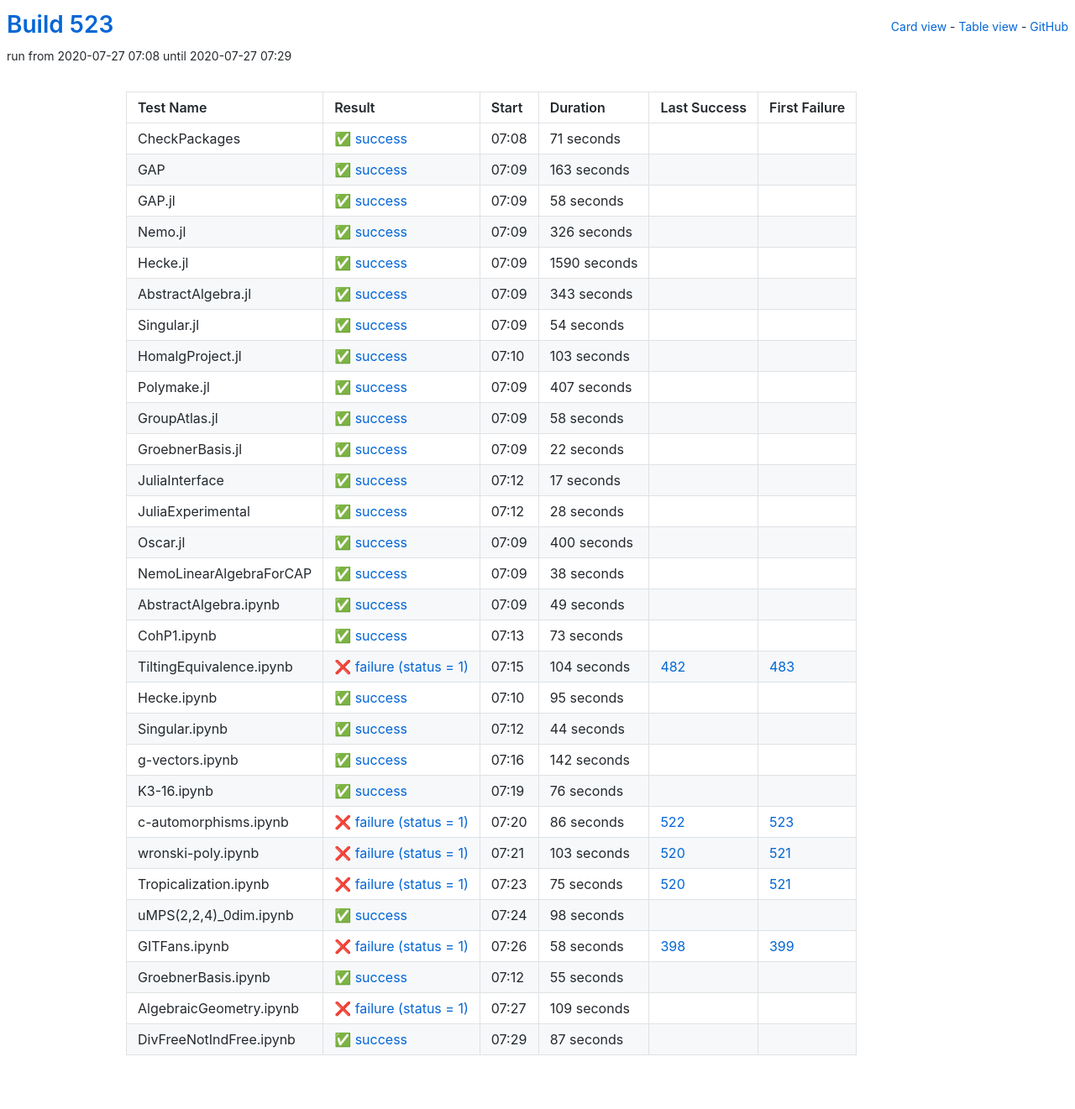
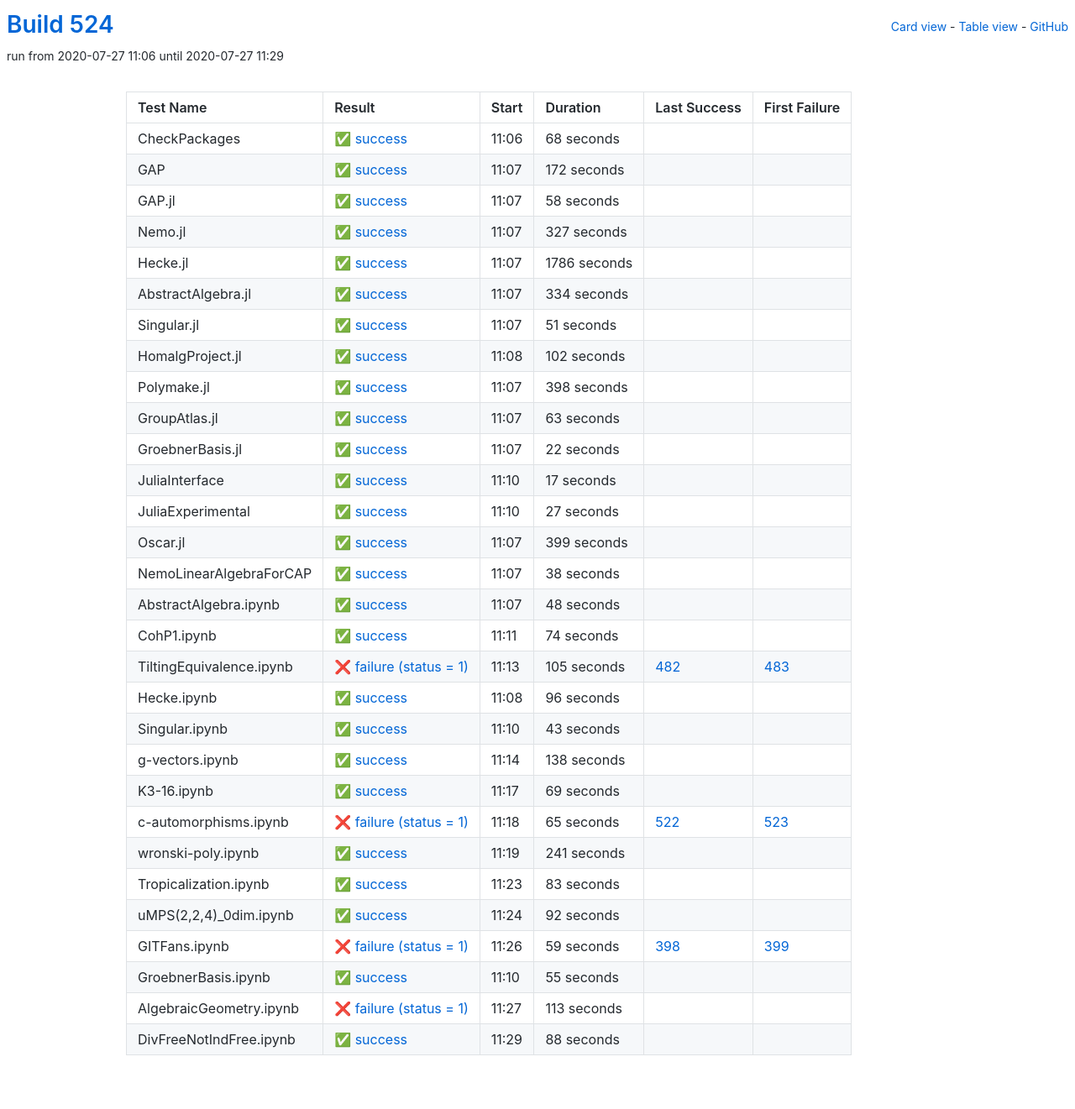
Before and after one commit to oscar-system/oscar-ci-status-stable, a Jekyll site: the page built from table.html, in a window 1280 px wide. Shown: the whole page at 84% size. Built offline with Jekyll 4.4.1, drawn with Linux system fonts in a browser that asks for light colours.

Commit message:
Build #524

```diff
--- a/_data/ci.yml
+++ b/_data/ci.yml
@@ -1,6 +1,6 @@
 ---
-build: 523
-build_url: https://oscarci.mathematik.uni-kl.de/job/oscar-stable/523/
+build: 524
+build_url: https://oscarci.mathematik.uni-kl.de/job/oscar-stable/524/
 job: oscar-stable
 organization: oscar-system
 repo: oscar-ci-status-stable
@@ -8,32 +8,32 @@ repourl: https://github.com/oscar-system/oscar-ci-status-stable
 tests:
 - name: CheckPackages
   id: checkpackages
-  log: https://oscarci.mathematik.uni-kl.de/job/oscar-stable/523/artifact/logs/build-523/CheckPackages.log
-  start: 2020-07-27 07:08
+  log: https://oscarci.mathematik.uni-kl.de/job/oscar-stable/524/artifact/logs/build-524/CheckPackages.log
+  start: 2020-07-27 11:06
   success: true
   exitcode: 0
   status: success
-  duration: 71
+  duration: 68
   last_success: false
   last_success_url:
   first_failure: false
   first_failure_url:
 - name: GAP
   id: gap
-  log: https://oscarci.mathematik.uni-kl.de/job/oscar-stable/523/artifact/logs/build-523/GAP.log
-  start: 2020-07-27 07:09
+  log: https://oscarci.mathematik.uni-kl.de/job/oscar-stable/524/artifact/logs/build-524/GAP.log
+  start: 2020-07-27 11:07
   success: true
   exitcode: 0
   status: success
-  duration: 163
+  duration: 172
   last_success: false
   last_success_url:
   first_failure: false
   first_failure_url:
 - name: GAP.jl
   id: gap-jl
-  log: https://oscarci.mathematik.uni-kl.de/job/oscar-stable/523/artifact/logs/build-523/GAP.jl.log
-  start: 2020-07-27 07:09
+  log: https://oscarci.mathematik.uni-kl.de/job/oscar-stable/524/artifact/logs/build-524/GAP.jl.log
+  start: 2020-07-27 11:07
   success: true
   exitcode: 0
   status: success
@@ -44,92 +44,92 @@ tests:
   first_failure_url:
 - name: Nemo.jl
   id: nemo-jl
-  log: https://oscarci.mathematik.uni-kl.de/job/oscar-stable/523/artifact/logs/build-523/Nemo.jl.log
-  start: 2020-07-27 07:09
+  log: https://oscarci.mathematik.uni-kl.de/job/oscar-stable/524/artifact/logs/build-524/Nemo.jl.log
+  start: 2020-07-27 11:07
   success: true
   exitcode: 0
   status: success
-  duration: 326
+  duration: 327
   last_success: false
   last_success_url:
   first_failure: false
   first_failure_url:
 - name: Hecke.jl
   id: hecke-jl
-  log: https://oscarci.mathematik.uni-kl.de/job/oscar-stable/523/artifact/logs/build-523/Hecke.jl.log
-  start: 2020-07-27 07:09
+  log: https://oscarci.mathematik.uni-kl.de/job/oscar-stable/524/artifact/logs/build-524/Hecke.jl.log
+  start: 2020-07-27 11:07
   success: true
   exitcode: 0
   status: success
-  duration: 1590
+  duration: 1786
   last_success: false
   last_success_url:
   first_failure: false
   first_failure_url:
 - name: AbstractAlgebra.jl
   id: abstractalgebra-jl
-  log: https://oscarci.mathematik.uni-kl.de/job/oscar-stable/523/artifact/logs/build-523/AbstractAlgebra.jl.log
-  start: 2020-07-27 07:09
+  log: https://oscarci.mathematik.uni-kl.de/job/oscar-stable/524/artifact/logs/build-524/AbstractAlgebra.jl.log
+  start: 2020-07-27 11:07
   success: true
   exitcode: 0
   status: success
-  duration: 343
+  duration: 334
   last_success: false
   last_success_url:
   first_failure: false
   first_failure_url:
 - name: Singular.jl
   id: singular-jl
-  log: https://oscarci.mathematik.uni-kl.de/job/oscar-stable/523/artifact/logs/build-523/Singular.jl.log
-  start: 2020-07-27 07:09
+  log: https://oscarci.mathematik.uni-kl.de/job/oscar-stable/524/artifact/logs/build-524/Singular.jl.log
+  start: 2020-07-27 11:07
   success: true
   exitcode: 0
   status: success
-  duration: 54
+  duration: 51
   last_success: false
   last_success_url:
   first_failure: false
   first_failure_url:
 - name: HomalgProject.jl
   id: homalgproject-jl
-  log: https://oscarci.mathematik.uni-kl.de/job/oscar-stable/523/artifact/logs/build-523/HomalgProject.jl.log
-  start: 2020-07-27 07:10
+  log: https://oscarci.mathematik.uni-kl.de/job/oscar-stable/524/artifact/logs/build-524/HomalgProject.jl.log
+  start: 2020-07-27 11:08
   success: true
   exitcode: 0
   status: success
-  duration: 103
+  duration: 102
   last_success: false
   last_success_url:
   first_failure: false
   first_failure_url:
 - name: Polymake.jl
   id: polymake-jl
-  log: https://oscarci.mathematik.uni-kl.de/job/oscar-stable/523/artifact/logs/build-523/Polymake.jl.log
-  start: 2020-07-27 07:09
+  log: https://oscarci.mathematik.uni-kl.de/job/oscar-stable/524/artifact/logs/build-524/Polymake.jl.log
+  start: 2020-07-27 11:07
   success: true
   exitcode: 0
   status: success
-  duration: 407
+  duration: 398
   last_success: false
   last_success_url:
   first_failure: false
   first_failure_url:
 - name: GroupAtlas.jl
   id: groupatlas-jl
-  log: https://oscarci.mathematik.uni-kl.de/job/oscar-stable/523/artifact/logs/build-523/GroupAtlas.jl.log
-  start: 2020-07-27 07:09
+  log: https://oscarci.mathematik.uni-kl.de/job/oscar-stable/524/artifact/logs/build-524/GroupAtlas.jl.log
+  start: 2020-07-27 11:07
   success: true
   exitcode: 0
   status: success
-  duration: 58
+  duration: 63
   last_success: false
   last_success_url:
   first_failure: false
   first_failure_url:
 - name: GroebnerBasis.jl
   id: groebnerbasis-jl
-  log: https://oscarci.mathematik.uni-kl.de/job/oscar-stable/523/artifact/logs/build-523/GroebnerBasis.jl.log
-  start: 2020-07-27 07:09
+  log: https://oscarci.mathematik.uni-kl.de/job/oscar-stable/524/artifact/logs/build-524/GroebnerBasis.jl.log
+  start: 2020-07-27 11:07
   success: true
   exitcode: 0
   status: success
@@ -140,8 +140,8 @@ tests:
   first_failure_url:
 - name: JuliaInterface
   id: juliainterface
-  log: https://oscarci.mathematik.uni-kl.de/job/oscar-stable/523/artifact/logs/build-523/JuliaInterface.log
-  start: 2020-07-27 07:12
+  log: https://oscarci.mathematik.uni-kl.de/job/oscar-stable/524/artifact/logs/build-524/JuliaInterface.log
+  start: 2020-07-27 11:10
   success: true
   exitcode: 0
   status: success
@@ -152,32 +152,32 @@ tests:
   first_failure_url:
 - name: JuliaExperimental
   id: juliaexperimental
-  log: https://oscarci.mathematik.uni-kl.de/job/oscar-stable/523/artifact/logs/build-523/JuliaExperimental.log
-  start: 2020-07-27 07:12
+  log: https://oscarci.mathematik.uni-kl.de/job/oscar-stable/524/artifact/logs/build-524/JuliaExperimental.log
+  start: 2020-07-27 11:10
   success: true
   exitcode: 0
   status: success
-  duration: 28
+  duration: 27
   last_success: false
   last_success_url:
   first_failure: false
   first_failure_url:
 - name: Oscar.jl
   id: oscar-jl
-  log: https://oscarci.mathematik.uni-kl.de/job/oscar-stable/523/artifact/logs/build-523/Oscar.jl.log
-  start: 2020-07-27 07:09
+  log: https://oscarci.mathematik.uni-kl.de/job/oscar-stable/524/artifact/logs/build-524/Oscar.jl.log
+  start: 2020-07-27 11:07
   success: true
   exitcode: 0
   status: success
-  duration: 400
+  duration: 399
   last_success: false
   last_success_url:
   first_failure: false
   first_failure_url:
 - name: NemoLinearAlgebraForCAP
   id: nemolinearalgebraforcap
-  log: https://oscarci.mathematik.uni-kl.de/job/oscar-stable/523/artifact/logs/build-523/NemoLinearAlgebraForCAP.log
-  start: 2020-07-27 07:09
+  log: https://oscarci.mathematik.uni-kl.de/job/oscar-stable/524/artifact/logs/build-524/NemoLinearAlgebraForCAP.log
+  start: 2020-07-27 11:07
   success: true
   exitcode: 0
   status: success
@@ -188,152 +188,152 @@ tests:
   first_failure_url:
 - name: AbstractAlgebra.ipynb
   id: abstractalgebra-ipynb
-  log: https://oscarci.mathematik.uni-kl.de/job/oscar-stable/523/artifact/logs/build-523/AbstractAlgebra.ipynb.log
-  start: 2020-07-27 07:09
+  log: https://oscarci.mathematik.uni-kl.de/job/oscar-stable/524/artifact/logs/build-524/AbstractAlgebra.ipynb.log
+  start: 2020-07-27 11:07
   success: true
   exitcode: 0
   status: success
-  duration: 49
+  duration: 48
   last_success: false
   last_success_url:
   first_failure: false
   first_failure_url:
 - name: CohP1.ipynb
   id: cohp1-ipynb
-  log: https://oscarci.mathematik.uni-kl.de/job/oscar-stable/523/artifact/logs/build-523/CohP1.ipynb.log
-  start: 2020-07-27 07:13
+  log: https://oscarci.mathematik.uni-kl.de/job/oscar-stable/524/artifact/logs/build-524/CohP1.ipynb.log
+  start: 2020-07-27 11:11
   success: true
   exitcode: 0
   status: success
-  duration: 73
+  duration: 74
   last_success: false
   last_success_url:
   first_failure: false
   first_failure_url:
 - name: TiltingEquivalence.ipynb
   id: tiltingequivalence-ipynb
-  log: https://oscarci.mathematik.uni-kl.de/job/oscar-stable/523/artifact/logs/build-523/TiltingEquivalence.ipynb.log
-  start: 2020-07-27 07:15
+  log: https://oscarci.mathematik.uni-kl.de/job/oscar-stable/524/artifact/logs/build-524/TiltingEquivalence.ipynb.log
+  start: 2020-07-27 11:13
   success: false
   exitcode: 1
   status: failure
-  duration: 104
+  duration: 105
   last_success: 482
   last_success_url: https://oscarci.mathematik.uni-kl.de/job/oscar-stable/482/
   first_failure: 483
   first_failure_url: https://oscarci.mathematik.uni-kl.de/job/oscar-stable/483/
 - name: Hecke.ipynb
   id: hecke-ipynb
-  log: https://oscarci.mathematik.uni-kl.de/job/oscar-stable/523/artifact/logs/build-523/Hecke.ipynb.log
-  start: 2020-07-27 07:10
+  log: https://oscarci.mathematik.uni-kl.de/job/oscar-stable/524/artifact/logs/build-524/Hecke.ipynb.log
+  start: 2020-07-27 11:08
   success: true
   exitcode: 0
   status: success
-  duration: 95
+  duration: 96
   last_success: false
   last_success_url:
   first_failure: false
   first_failure_url:
 - name: Singular.ipynb
   id: singular-ipynb
-  log: https://oscarci.mathematik.uni-kl.de/job/oscar-stable/523/artifact/logs/build-523/Singular.ipynb.log
-  start: 2020-07-27 07:12
+  log: https://oscarci.mathematik.uni-kl.de/job/oscar-stable/524/artifact/logs/build-524/Singular.ipynb.log
+  start: 2020-07-27 11:10
   success: true
   exitcode: 0
   status: success
-  duration: 44
+  duration: 43
   last_success: false
   last_success_url:
   first_failure: false
   first_failure_url:
 - name: g-vectors.ipynb
   id: g-vectors-ipynb
-  log: https://oscarci.mathematik.uni-kl.de/job/oscar-stable/523/artifact/logs/build-523/g-vectors.ipynb.log
-  start: 2020-07-27 07:16
+  log: https://oscarci.mathematik.uni-kl.de/job/oscar-stable/524/artifact/logs/build-524/g-vectors.ipynb.log
+  start: 2020-07-27 11:14
   success: true
   exitcode: 0
   status: success
-  duration: 142
+  duration: 138
   last_success: false
   last_success_url:
   first_failure: false
   first_failure_url:
 - name: K3-16.ipynb
   id: k3-16-ipynb
-  log: https://oscarci.mathematik.uni-kl.de/job/oscar-stable/523/artifact/logs/build-523/K3-16.ipynb.log
-  start: 2020-07-27 07:19
+  log: https://oscarci.mathematik.uni-kl.de/job/oscar-stable/524/artifact/logs/build-524/K3-16.ipynb.log
+  start: 2020-07-27 11:17
   success: true
   exitcode: 0
   status: success
-  duration: 76
+  duration: 69
   last_success: false
   last_success_url:
   first_failure: false
   first_failure_url:
 - name: c-automorphisms.ipynb
   id: c-automorphisms-ipynb
-  log: https://oscarci.mathematik.uni-kl.de/job/oscar-stable/523/artifact/logs/build-523/c-automorphisms.ipynb.log
-  start: 2020-07-27 07:20
+  log: https://oscarci.mathematik.uni-kl.de/job/oscar-stable/524/artifact/logs/build-524/c-automorphisms.ipynb.log
+  start: 2020-07-27 11:18
   success: false
   exitcode: 1
   status: failure
-  duration: 86
+  duration: 65
   last_success: 522
   last_success_url: https://oscarci.mathematik.uni-kl.de/job/oscar-stable/522/
   first_failure: 523
   first_failure_url: https://oscarci.mathematik.uni-kl.de/job/oscar-stable/523/
 - name: wronski-poly.ipynb
   id: wronski-poly-ipynb
-  log: https://oscarci.mathematik.uni-kl.de/job/oscar-stable/523/artifact/logs/build-523/wronski-poly.ipynb.log
-  start: 2020-07-27 07:21
-  success: false
-  exitcode: 1
-  status: failure
-  duration: 103
-  last_success: 520
-  last_success_url: https://oscarci.mathematik.uni-kl.de/job/oscar-stable/520/
-  first_failure: 521
-  first_failure_url: https://oscarci.mathematik.uni-kl.de/job/oscar-stable/521/
-- name: Tropicalization.ipynb
-  id: tropicalization-ipynb
-  log: https://oscarci.mathematik.uni-kl.de/job/oscar-stable/523/artifact/logs/build-523/Tropicalization.ipynb.log
-  start: 2020-07-27 07:23
-  success: false
-  exitcode: 1
-  status: failure
-  duration: 75
-  last_success: 520
-  last_success_url: https://oscarci.mathematik.uni-kl.de/job/oscar-stable/520/
-  first_failure: 521
-  first_failure_url: https://oscarci.mathematik.uni-kl.de/job/oscar-stable/521/
-- name: uMPS(2,2,4)_0dim.ipynb
-  id: umps-2-2-4-0dim-ipynb
-  log: https://oscarci.mathematik.uni-kl.de/job/oscar-stable/523/artifact/logs/build-523/uMPS-2-2-4-_0dim.ipynb.log
-  start: 2020-07-27 07:24
+  log: https://oscarci.mathematik.uni-kl.de/job/oscar-stable/524/artifact/logs/build-524/wronski-poly.ipynb.log
+  start: 2020-07-27 11:19
   success: true
   exitcode: 0
   status: success
-  duration: 98
+  duration: 241
+  last_success: false
+  last_success_url:
+  first_failure: false
+  first_failure_url:
+- name: Tropicalization.ipynb
+  id: tropicalization-ipynb
+  log: https://oscarci.mathematik.uni-kl.de/job/oscar-stable/524/artifact/logs/build-524/Tropicalization.ipynb.log
+  start: 2020-07-27 11:23
+  success: true
+  exitcode: 0
+  status: success
+  duration: 83
+  last_success: false
+  last_success_url:
+  first_failure: false
+  first_failure_url:
+- name: uMPS(2,2,4)_0dim.ipynb
+  id: umps-2-2-4-0dim-ipynb
+  log: https://oscarci.mathematik.uni-kl.de/job/oscar-stable/524/artifact/logs/build-524/uMPS-2-2-4-_0dim.ipynb.log
+  start: 2020-07-27 11:24
+  success: true
+  exitcode: 0
+  status: success
+  duration: 92
   last_success: false
   last_success_url:
   first_failure: false
   first_failure_url:
 - name: GITFans.ipynb
   id: gitfans-ipynb
-  log: https://oscarci.mathematik.uni-kl.de/job/oscar-stable/523/artifact/logs/build-523/GITFans.ipynb.log
-  start: 2020-07-27 07:26
+  log: https://oscarci.mathematik.uni-kl.de/job/oscar-stable/524/artifact/logs/build-524/GITFans.ipynb.log
+  start: 2020-07-27 11:26
   success: false
   exitcode: 1
   status: failure
-  duration: 58
+  duration: 59
   last_success: 398
   last_success_url: https://oscarci.mathematik.uni-kl.de/job/oscar-stable/398/
   first_failure: 399
   first_failure_url: https://oscarci.mathematik.uni-kl.de/job/oscar-stable/399/
 - name: GroebnerBasis.ipynb
   id: groebnerbasis-ipynb
-  log: https://oscarci.mathematik.uni-kl.de/job/oscar-stable/523/artifact/logs/build-523/GroebnerBasis.ipynb.log
-  start: 2020-07-27 07:12
+  log: https://oscarci.mathematik.uni-kl.de/job/oscar-stable/524/artifact/logs/build-524/GroebnerBasis.ipynb.log
+  start: 2020-07-27 11:10
   success: true
   exitcode: 0
   status: success
@@ -344,24 +344,24 @@ tests:
   first_failure_url:
 - name: AlgebraicGeometry.ipynb
   id: algebraicgeometry-ipynb
-  log: https://oscarci.mathematik.uni-kl.de/job/oscar-stable/523/artifact/logs/build-523/AlgebraicGeometry.ipynb.log
-  start: 2020-07-27 07:27
+  log: https://oscarci.mathematik.uni-kl.de/job/oscar-stable/524/artifact/logs/build-524/AlgebraicGeometry.ipynb.log
+  start: 2020-07-27 11:27
   success: false
   exitcode: 1
   status: failure
-  duration: 109
+  duration: 113
   last_success: false
   last_success_url:
   first_failure: false
   first_failure_url:
 - name: DivFreeNotIndFree.ipynb
   id: divfreenotindfree-ipynb
-  log: https://oscarci.mathematik.uni-kl.de/job/oscar-stable/523/artifact/logs/build-523/DivFreeNotIndFree.ipynb.log
-  start: 2020-07-27 07:29
+  log: https://oscarci.mathematik.uni-kl.de/job/oscar-stable/524/artifact/logs/build-524/DivFreeNotIndFree.ipynb.log
+  start: 2020-07-27 11:29
   success: true
   exitcode: 0
   status: success
-  duration: 87
+  duration: 88
   last_success: false
   last_success_url:
   first_failure: false
```
Also changed, not shown: README.md.
